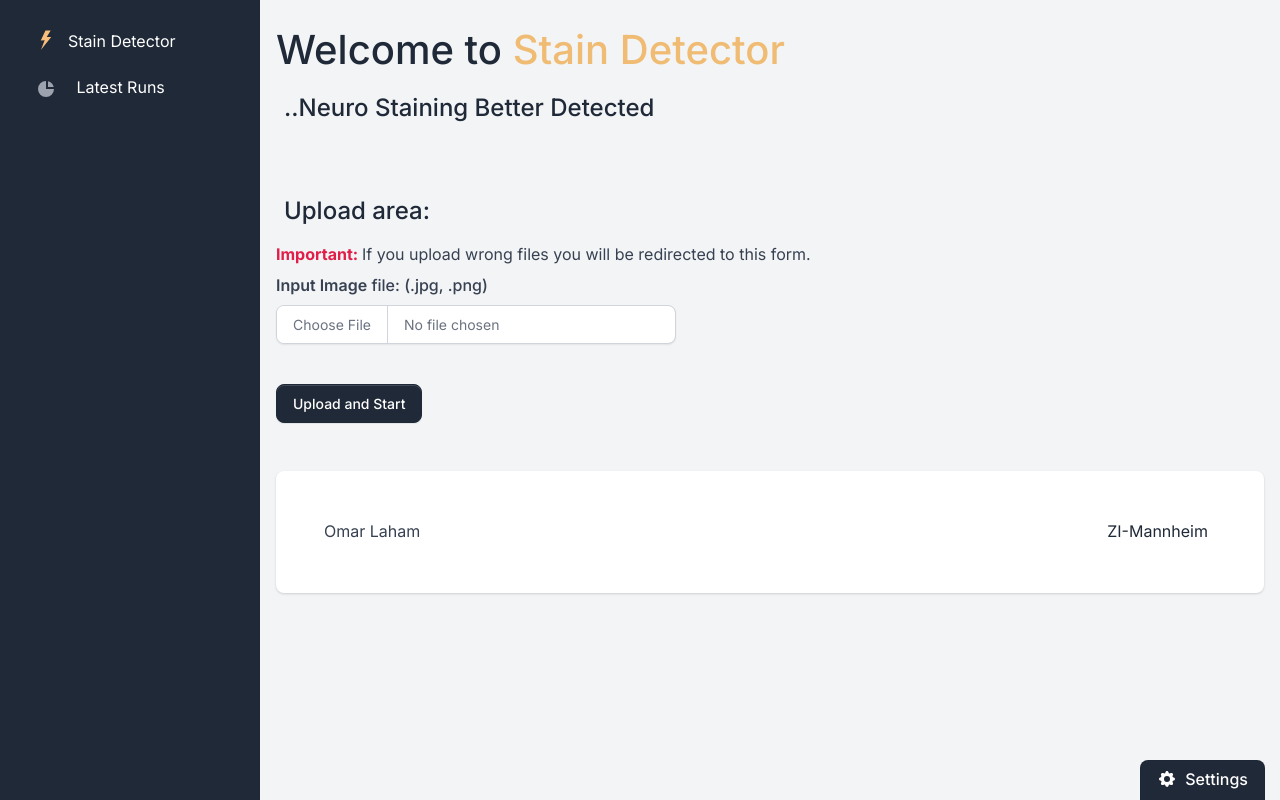
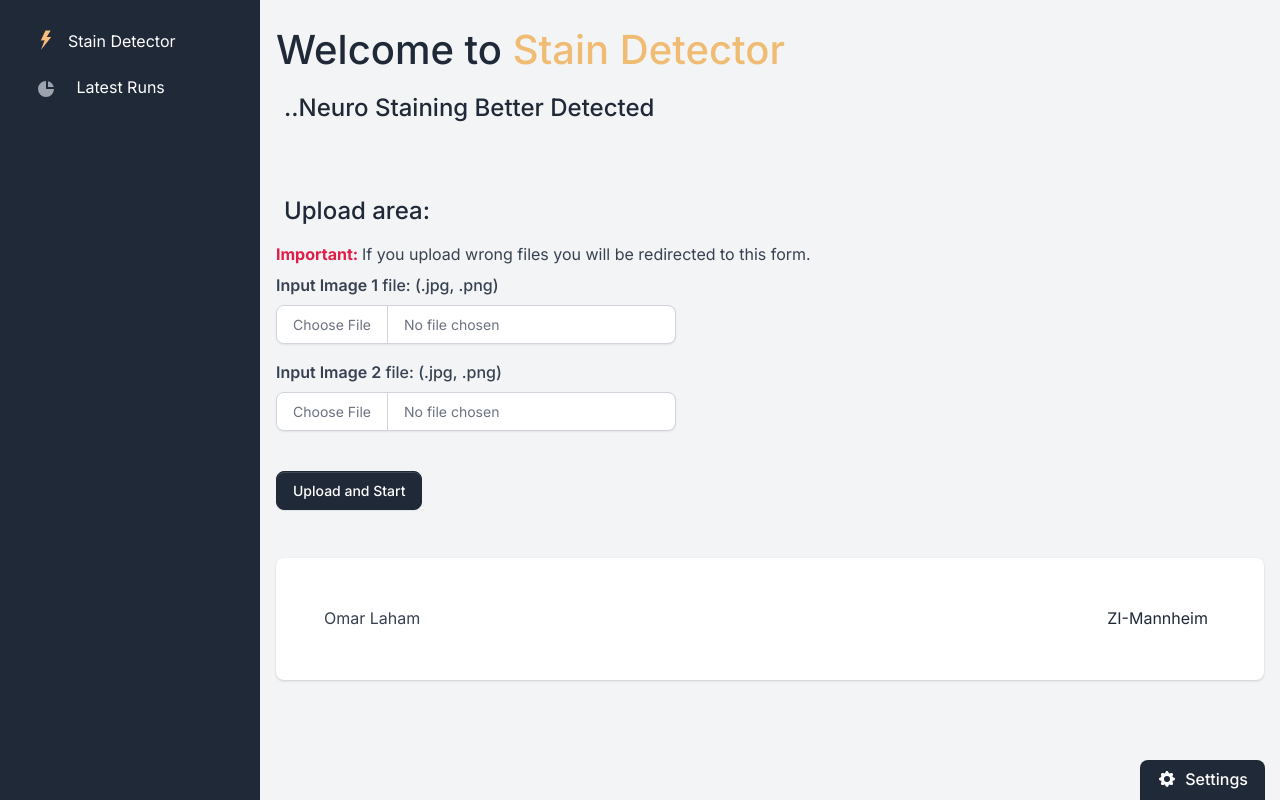
Before and after one commit to OmarLaham/staining-detector, a Django app: page / in a window 1280 px wide. Run offline with Django 3.2, Linux system fonts and the light colour scheme; some libraries are stand-ins or nearby versions.

Commit message:
update thresholding to remove very low intensity
remove pixels with very low color intensity regardless of user-defined threshold

```diff
--- a/detector/templates/home/index.html
+++ b/detector/templates/home/index.html
@@ -29,8 +29,13 @@
         <form action="{% url 'index_upload'%}" method="POST" enctype="multipart/form-data">
           {% csrf_token %}
           <div class="mb-3">
-            <label for="input-img-file" class="form-label"><b>Input Image</b> file: (.jpg, .png)</label>
-            <input id="input-img-file" name="input-img-file" class="form-control" type="file">
+            <label for="input-img-1-file" class="form-label"><b>Input Image 1</b> file: (.jpg, .png)</label>
+            <input id="input-img-1-file" name="input-img-1-file" class="form-control" type="file">
+          </div>
+
+          <div class="mb-3">
+            <label for="input-img-2-file" class="form-label"><b>Input Image 2</b> file: (.jpg, .png)</label>
+            <input id="input-img-2-file" name="input-img-2-file" class="form-control" type="file">
           </div>
 
           <br />
--- a/detector/views.py
+++ b/detector/views.py
@@ -61,6 +61,7 @@ def correct_background(source_img, patch_size, thresh_percent, staining_method=N
             thresh = thresh_percent * one_perc
 
             patch[patch < thresh] = 0
+            patch[patch < 100] = 0 # create transparent background from very low color intensity pixels regardless of user-set threshold
 
             # assign patch after thresholding
             im[x:x + patch_size, y:y + patch_size] = patch
@@ -74,11 +75,20 @@ def correct_background(source_img, patch_size, thresh_percent, staining_method=N
     # Split into 3 channels
     r, g, b = output_img.split()
 
+
     if staining_method == "TH":
         # remove Reds
         r = r.point(lambda i: i * 0)
         # keep Greens
         g = g.point(lambda i: i)
+        # remove Blues
+        b = b.point(lambda i: i * 0)
+
+    elif staining_method == "OTX2":
+        # remove Reds
+        r = r.point(lambda i: i)
+        # keep Greens
+        g = g.point(lambda i: i * 0)
         # remove Blues
         b = b.point(lambda i: i * 0)
 
@@ -111,24 +121,36 @@ def index_upload(request):
     os.makedirs(new_run_dir_path);
 
     try:
-        img_filename = request.FILES['input-img-file']
+        img_1_filename = request.FILES['input-img-1-file']
+        img_2_filename = request.FILES['input-img-2-file']
     except:
         return HttpResponseRedirect("/")
 
+    img_filenames = [
+        img_1_filename,
+        img_2_filename
+    ]
 
-    saving_filename = path.join(settings.RUNS_DIR, new_run_id, "source_img.jpg") #regardless of original extension
-    fout = open(saving_filename, 'wb+') #wb+ because chunks
+    for i in range(len(img_filenames)):
 
-    uploaded_file_content = ContentFile(img_filename.read())
+        img_filename = img_filenames[i]
 
-    try:
-        # Iterate through the chunks.
-        for chunk in uploaded_file_content.chunks():
-            fout.write(chunk)
-        fout.close()
-    except:
-        print("Internal Error: Error while uploading files.")
-        return HttpResponseRedirect("/")
+        if not img_filename:
+            continue
+
+        saving_filename = path.join(settings.RUNS_DIR, new_run_id, "source_img_{0}.jpg".format(i + 1)) #regardless of original extension. start from 1, so we have 1 and 2
+        fout = open(saving_filename, 'wb+') #wb+ because chunks
+
+        uploaded_file_content = ContentFile(img_filename.read())
+
+        try:
+            # Iterate through the chunks.
+            for chunk in uploaded_file_content.chunks():
+                fout.write(chunk)
+            fout.close()
+        except:
+            print("Internal Error: Error while uploading files.")
+            return HttpResponseRedirect("/")
 
     return HttpResponseRedirect('/run/' + new_run_id)
 
@@ -141,10 +163,16 @@ def run(request, run_id):
 
     context["segment"] = run
 
-    context["source_img_src"] = path.join(settings.RUNS_DIR, run_id, "source_img.jpg").split("staticfiles/")[1]
+    source_img_1_src = path.join(settings.RUNS_DIR, run_id, "source_img_1.jpg")
+    if path.exists(source_img_1_src):
+        context["source_img_1_src"] = source_img_1_src.split("staticfiles/")[1]
     context["patch_size_1_default"] = 25
     context["threshold_1_default"] = 50
     context["staining_1_default"] = ""
+
+    source_img_2_src = path.join(settings.RUNS_DIR, run_id, "source_img_2.jpg")
+    if path.exists(source_img_2_src):
+        context["source_img_2_src"] = source_img_2_src.split("staticfiles/")[1]
     context["patch_size_2_default"] = 25
     context["threshold_2_default"] = 50
     context["staining_2_default"] = ""
@@ -168,15 +196,15 @@ def run(request, run_id):
 
         if staining_method_1 != None:
             #correction img_1
-            source_img = Image.open(path.join(settings.RUNS_DIR, run_id, "source_img.jpg")).convert("L")
-            output_img_1 = correct_background(source_img, patch_size_1, threshold_percent_1, staining_method_1)
+            source_img_1 = Image.open(path.join(settings.RUNS_DIR, run_id, "source_img_1.jpg")).convert("L")
+            output_img_1 = correct_background(source_img_1, patch_size_1, threshold_percent_1, staining_method_1)
 
             if not path.exists(path.join(settings.RUNS_DIR, run_id, "output")):
                 os.makedirs(path.join(settings.RUNS_DIR, run_id, "output"))
 
-            output_img_1_path = path.join(settings.RUNS_DIR, run_id, "output", "output_img_1_{0}.jpg".format(timestamp))
+            output_img_1_path = path.join(settings.RUNS_DIR, run_id, "output", "output_img_1_{0}.png".format(timestamp))
             output_img_1_src = output_img_1_path
-            output_img_1.save(output_img_1_src)
+            output_img_1.save(output_img_1_src, format="png")
             context["correction_img_1_src"] = output_img_1_path.split("staticfiles/")[1]
             context["correction_1_staining"] = staining_method_1
 
@@ -190,23 +218,52 @@ def run(request, run_id):
         context["staining_2_default"] = "" if staining_method_2 == None else staining_method_2
 
         # correction img_2
-        source_img = Image.open(path.join(settings.RUNS_DIR, run_id, "source_img.jpg")).convert("L")
-        output_img_2 = correct_background(source_img, patch_size_2, threshold_percent_2, staining_method_2)
+        source_img_2 = Image.open(path.join(settings.RUNS_DIR, run_id, "source_img_2.jpg")).convert("L")
+        output_img_2 = correct_background(source_img_2, patch_size_2, threshold_percent_2, staining_method_2)
 
         if not path.exists(path.join(settings.RUNS_DIR, run_id, "output")):
             os.makedirs(path.join(settings.RUNS_DIR, run_id, "output"))
 
-        output_img_2_path = path.join(settings.RUNS_DIR, run_id, "output", "output_img_2_{0}.jpg".format(timestamp))
+        output_img_2_path = path.join(settings.RUNS_DIR, run_id, "output", "output_img_2_{0}.png".format(timestamp))
         output_img_2_src = output_img_2_path
-        output_img_2.save(output_img_2_src)
+        output_img_2.save(output_img_2_src, format="png")
         context["correction_img_2_src"] = output_img_2_path.split("staticfiles/")[1]
         context["correction_2_staining"] = staining_method_2
 
 
         #colocation
         if staining_method_1 and staining_method_2:
-            #TODO: implement correct colocation
-            context["colocatoin_img_src"] = context["source_img_src"]
+            # calculate
+            im_colocation = np.zeros((output_img_1.height, output_img_1.width, 3))
+            colocation_n_pixels = 0
+            img_n_pixels = output_img_1.width * output_img_1.height
+
+            im_output_1 = np.array(output_img_1)
+            im_output_2 = np.array(output_img_2)
+
+            for y in range(im_colocation.shape[0]):
+                for x in range(im_colocation.shape[1]):
+
+                    if im_output_1[y, x].any() > 0 and im_output_2[y, x].any() > 0:
+                        colocation_n_pixels += 1
+
+                    #overlaying
+                    for z in range(im_colocation.shape[2]):
+                        # overlay pixels according to higher intensity
+                        im_colocation[y,x,z] = im_output_1[y,x,z] if im_output_1[y,x,z] > im_output_2[y,x,z] else im_output_2[y,x,z]
+
+            context["colocatoin_percent"] = int((100 * colocation_n_pixels) / img_n_pixels)
+
+            #save overlayed image
+            output_img_colocation = Image.fromarray((im_colocation * 225).astype(np.uint8))
+            #extension must be .png because of overlaying
+            output_img_colocation_path = path.join(settings.RUNS_DIR, run_id, "output", "output_img_collocation_{0}.png".format(timestamp))
+            output_img_colocation_src = output_img_colocation_path
+            output_img_colocation.save(output_img_colocation_src, format="png")
+            context["colocation_img_src"] = output_img_colocation_path.split("staticfiles/")[1]
+
+
+
 
     #debugging
     #return JsonResponse(context)
```
Also changed, not shown: detector/templates/home/run.html (+19 -7 lines).
